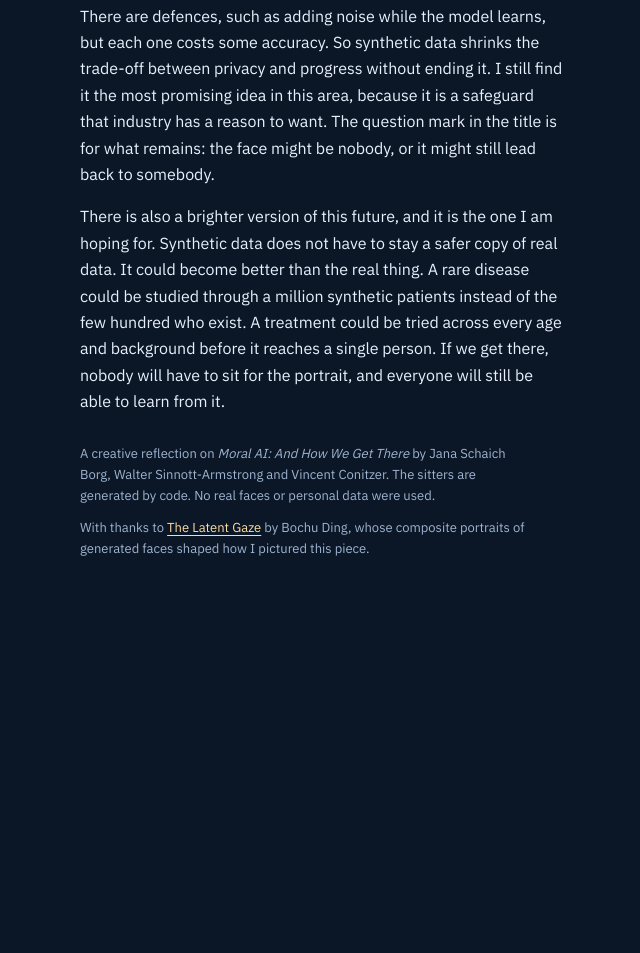
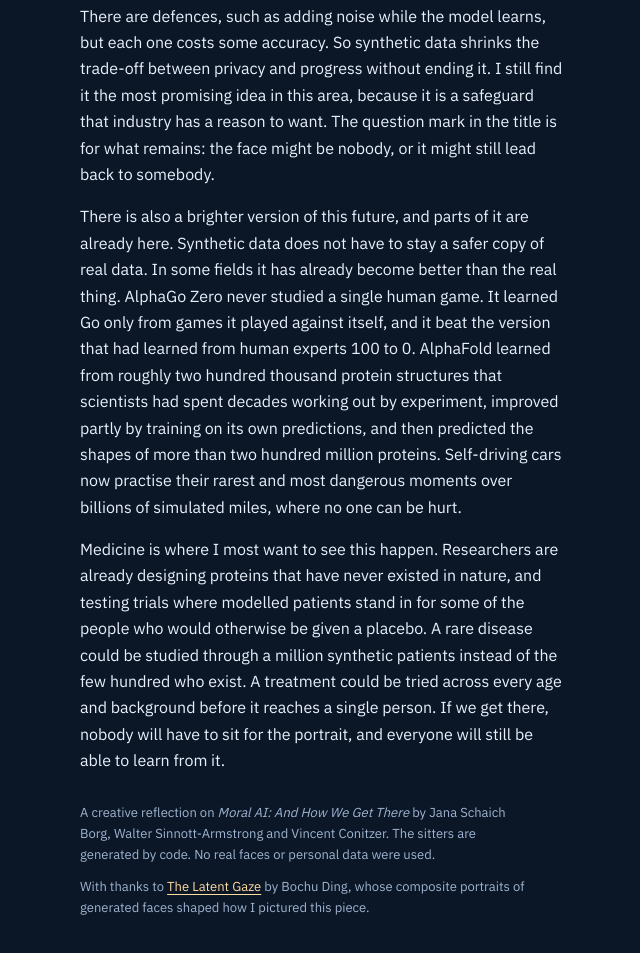
Before and after one commit to burakdon/portrait-of-nobody, a plain HTML site: page index.html in a window 1280 px wide. Shown: the part 1481-2434 px from the top of the page, without its empty margins (596-1236 px from the left). Before the commit the page ends 2113 px from the top, so only its background shows below. Drawn offline with nearby package versions, Linux system fonts and the light colour scheme.

Commit message:
Deepen the hopeful ending with concrete examples
Co-Authored-By: Claude Fable 5.2 <noreply@anthropic.com>

```diff
--- a/index.html
+++ b/index.html
@@ -71,7 +71,8 @@ a:focus-visible { outline: 2px solid var(--nobody); outline-offset: 2px; }
       <p>One sitter does not blend in. Look for the face that leans away from the rest and stays visible after the others have dissolved. Outliers will be outliers, and their place in society can’t be neglected. A portrait made from everyone still has to decide what to do with the person who is unlike everyone else.</p>
       <p>That sitter is only the weakness you can see. A model that generates people has learned from real ones, and what it learned can sometimes be worked backwards. With enough samples, an attacker can tell whether a particular person was in the training data, and image generators have reproduced near-copies of pictures they were trained on. The closer the synthetic data follows the real people, the more of them can be recovered from it.</p>
       <p>There are defences, such as adding noise while the model learns, but each one costs some accuracy. So synthetic data shrinks the trade-off between privacy and progress without ending it. I still find it the most promising idea in this area, because it is a safeguard that industry has a reason to want. The question mark in the title is for what remains: the face might be nobody, or it might still lead back to somebody.</p>
-      <p>There is also a brighter version of this future, and it is the one I am hoping for. Synthetic data does not have to stay a safer copy of real data. It could become better than the real thing. A rare disease could be studied through a million synthetic patients instead of the few hundred who exist. A treatment could be tried across every age and background before it reaches a single person. If we get there, nobody will have to sit for the portrait, and everyone will still be able to learn from it.</p>
+      <p>There is also a brighter version of this future, and parts of it are already here. Synthetic data does not have to stay a safer copy of real data. In some fields it has already become better than the real thing. AlphaGo Zero never studied a single human game. It learned Go only from games it played against itself, and it beat the version that had learned from human experts 100 to 0. AlphaFold learned from roughly two hundred thousand protein structures that scientists had spent decades working out by experiment, improved partly by training on its own predictions, and then predicted the shapes of more than two hundred million proteins. Self-driving cars now practise their rarest and most dangerous moments over billions of simulated miles, where no one can be hurt.</p>
+      <p>Medicine is where I most want to see this happen. Researchers are already designing proteins that have never existed in nature, and testing trials where modelled patients stand in for some of the people who would otherwise be given a placebo. A rare disease could be studied through a million synthetic patients instead of the few hundred who exist. A treatment could be tried across every age and background before it reaches a single person. If we get there, nobody will have to sit for the portrait, and everyone will still be able to learn from it.</p>
     </div>
 
     <p class="source">A creative reflection on <em>Moral AI: And How We Get There</em> by Jana Schaich Borg, Walter Sinnott-Armstrong and Vincent Conitzer. The sitters are generated by code. No real faces or personal data were used.</p>
```
